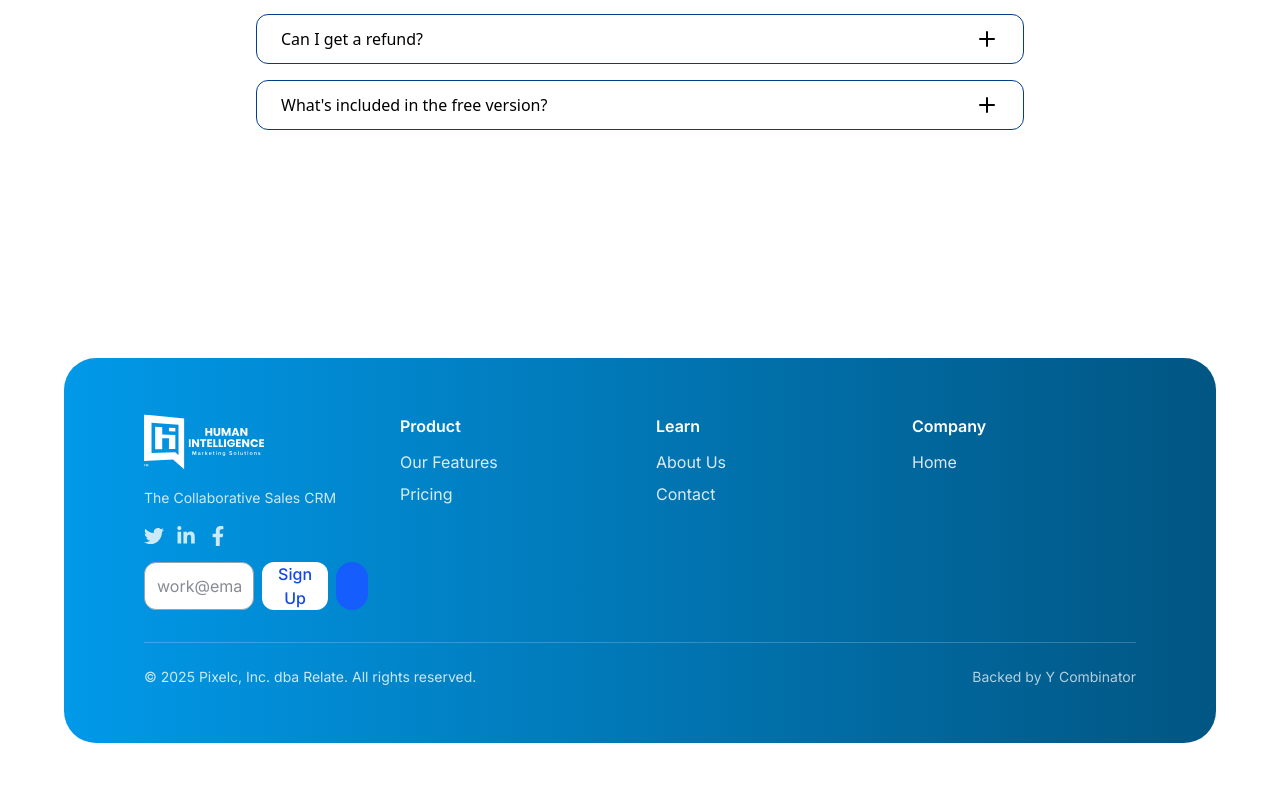
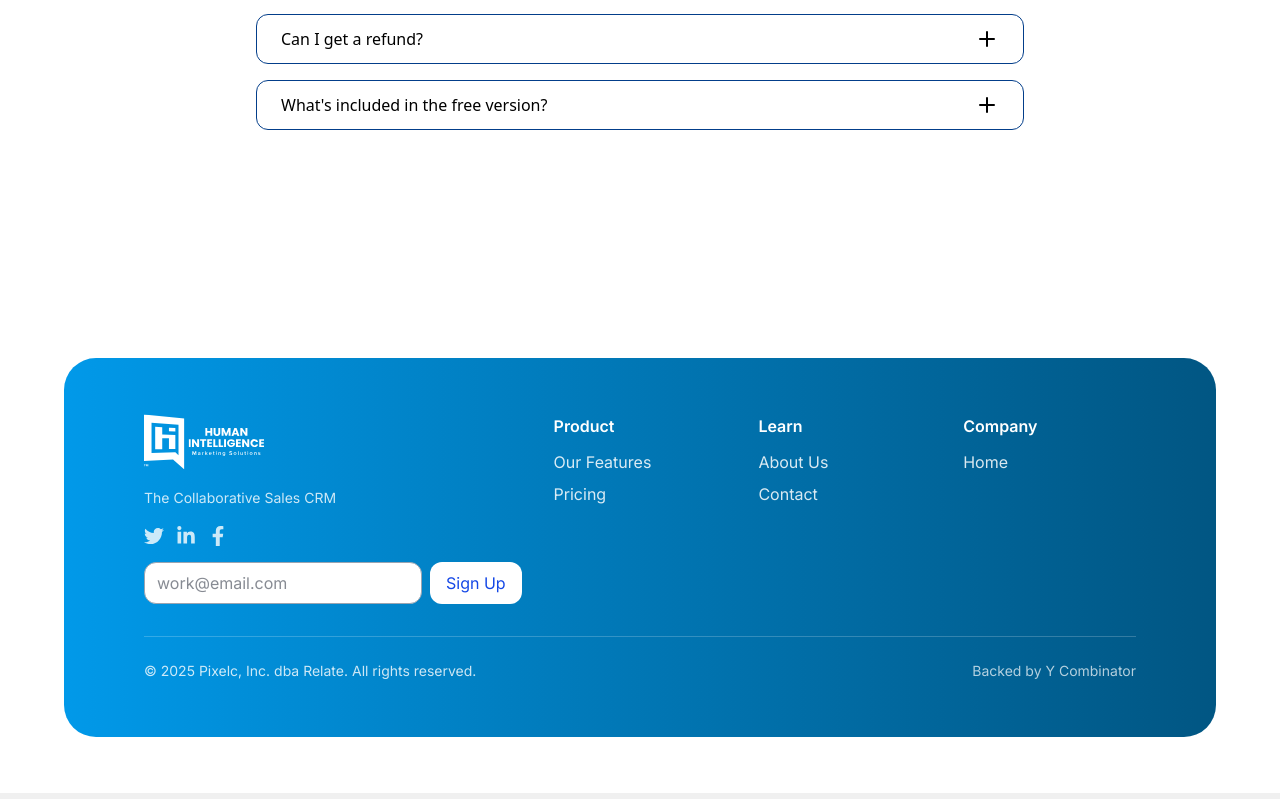
Before and after one commit to hi-solutions/crm-system-hiSolutions, a Next.js app: page /en in a window 1280 px wide. Shown: the part 6015-6814 px from the top of the page. Built offline with nearby package versions, Linux system fonts and the light colour scheme.

Commit message:
fixing footer

```diff
--- a/src/components/Footer/Footer.tsx
+++ b/src/components/Footer/Footer.tsx
@@ -16,11 +16,10 @@ export default function Footer() {
   return (
     <footer className=" md:px-10 md:py-10 lg:px-16 lg:py-14 bg-white ">
       <div className="mx-auto max-w-7xl text-white bg-gradient-to-r from-[#0199E9] to-[#015683] md:rounded-4xl px-4 py-3 md:px-6 md:py-4 lg:px-20 lg:py-14">
-        <div className="grid grid-cols-1 md:grid-cols-4 gap-8">
+        <div className="grid grid-cols-1 md:grid-cols-5 gap-8">
           {/* Brand + tagline + socials + signup */}
-          <div className="space-y-4">
+          <div className="space-y-4 md:col-span-2">
             <div className="flex items-center gap-2">
-              {/* <HiCrmLogo className="h-14 w-auto" /> */}
               <HiSolutionsLogo className="h-14 w-auto" />
             </div>
             <p className="text-white/80 text-sm leading-6">
@@ -62,14 +61,12 @@ export default function Footer() {
                 placeholder={dictionary.footerEmailPlaceholder}
                 className="w-full rounded-xl px-3 py-2 text-gray-900 bg-white border border-[#9AA4B1] hover:cursor-pointer focus:border-[#0199E9] transition-all duration-300"
               />
-              <button
+              <Button
                 type="button"
-                className="bg-white text-blue-700 px-4 rounded-xl font-medium hover:bg-blue-50 hover:cursor-pointer"
+                className="!bg-white !text-blue-700 px-4 py-2 rounded-xl font-medium hover:!bg-blue-50"
               >
                 {dictionary.footerSignup}
-              </button>
-
-              <Button />
+              </Button>
             </form>
           </div>
 
```
